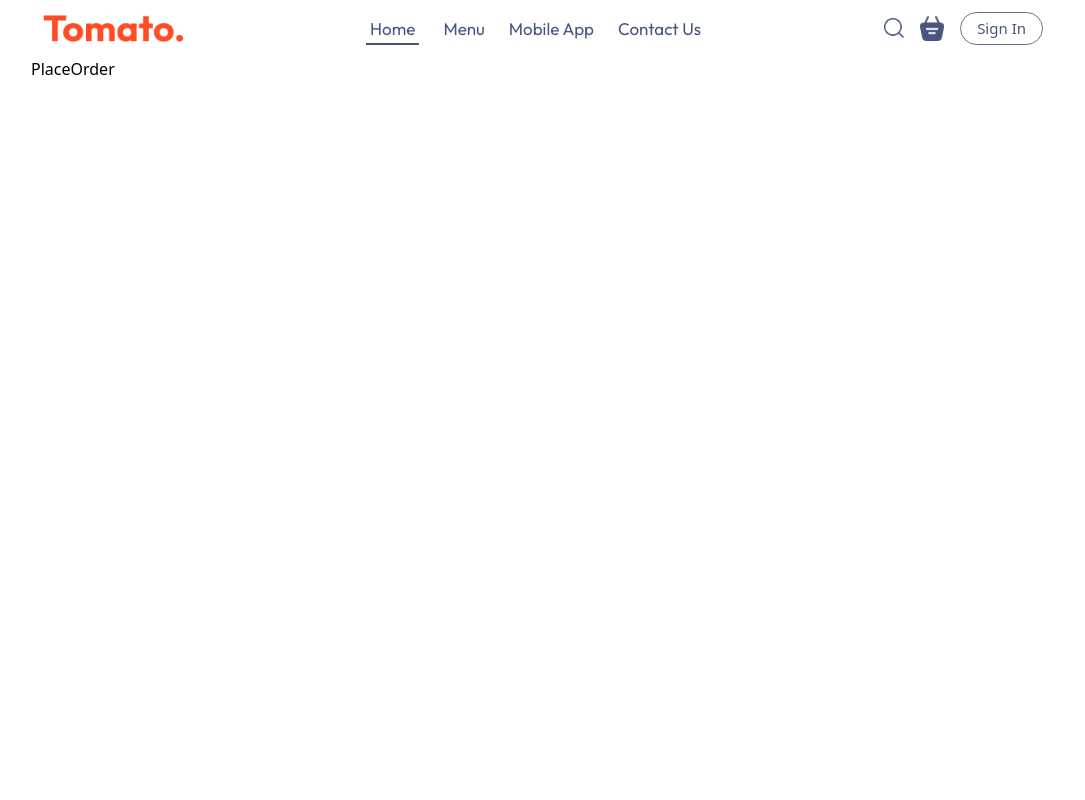
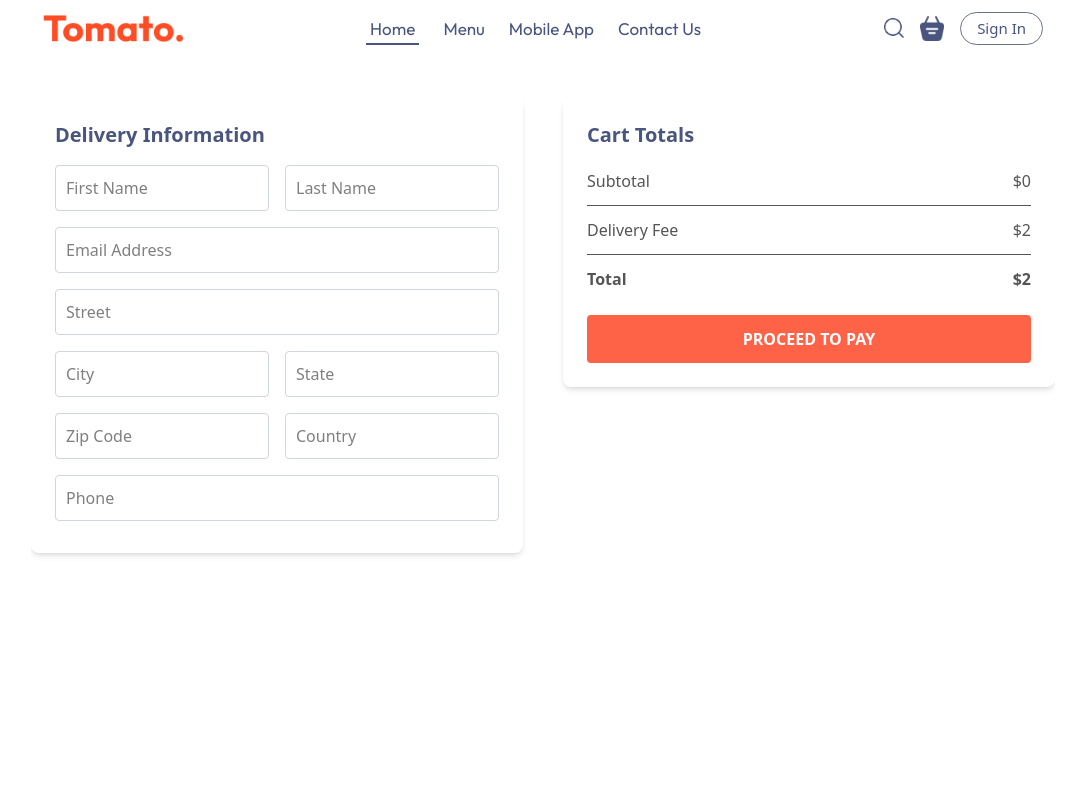
Before and after one commit to Bslm61/Bslm.Food, a React (Vite) app in the folder Frontend/: page /order in a window 1280 px wide. Shown: the top 800 px of the page, without its empty margins (97-1182 px from the left). Built offline with nearby package versions, Linux system fonts and the light colour scheme; a web font is replaced by a local one.

Commit message:
Placeorder & proceed pay

```diff
--- a/Frontend/src/context/StoreContext.jsx
+++ b/Frontend/src/context/StoreContext.jsx
@@ -1,4 +1,4 @@
-import { createContext, useEffect } from "react";
+import { createContext } from "react";
 import { food_list } from "../assets/assets";
 import { useState } from "react";
 
@@ -19,19 +19,16 @@ export const StoreContextProvider = (props) => {
     setCartItems((prev) => ({ ...prev, [itemId]: prev[itemId] - 1 }));
   };
 
- const getTotalCartAmount=()=> {
-
-  let totalAmount = 0;
-  for (const item in cartItems)
-  {
-    if (cartItems[item]> 0) {
-      let itemInfo = food_list.find((product)=>product._id===item)
-    totalAmount += itemInfo.price* cartItems[item];
+  const getTotalCartAmount = () => {
+    let totalAmount = 0;
+    for (const item in cartItems) {
+      if (cartItems[item] > 0) {
+        let itemInfo = food_list.find((product) => product._id === item);
+        totalAmount += itemInfo.price * cartItems[item] ;
+      }
     }
-
-  }
-  return totalAmount
- }
+    return totalAmount;
+  };
 
   const contextValue = {
     food_list,
--- a/Frontend/src/pages/Cart/Cart.jsx
+++ b/Frontend/src/pages/Cart/Cart.jsx
@@ -1,10 +1,11 @@
 import React from "react";
-import { useContext } from "react";
+import { useNavigate } from "react-router";
+import { useContext  } from "react";
 import StoreContext from "../../context/StoreContext";
 
 export const Cart = () => {
   const { cartItems, food_list, removeFromCart , getTotalCartAmount  } = useContext(StoreContext);
-
+  const navigate = useNavigate ();
   return (
     //cart
     <div className="mt-[100px]">
@@ -63,10 +64,12 @@ export const Cart = () => {
             <hr className="my-2.5" />
             <div className="flex justify-between text-[#555] ">
               <b>Total</b>
-              <b>${getTotalCartAmount()}</b>
+              <b>${getTotalCartAmount()+ 2}</b>
             </div>
           </div>
-          <button className="border-none text-white bg-[#FF6347] w-[max(15vw,200px)] py-3 px-0 cursor-pointer rounded-sm">PROCEED TO CHECKOUT</button>
+          <button onClick={()=>{
+            navigate('/order')
+          }} className="border-none text-white bg-[#FF6347] w-[max(15vw,200px)] py-3 px-0 cursor-pointer rounded-sm">PROCEED TO CHECKOUT</button>
         </div>
         {/* cart-promocode */}
         <div className="flex-1">
--- a/Frontend/src/pages/PlaceOrder/PlaceOrder.jsx
+++ b/Frontend/src/pages/PlaceOrder/PlaceOrder.jsx
@@ -1,5 +1,107 @@
-import React from "react";
+import React, { useContext } from "react";
+import StoreContext from "../../context/StoreContext";
 
 export const PlaceOrder = () => {
-  return <div>PlaceOrder</div>;
+  const { getTotalCartAmount } = useContext(StoreContext);
+
+  return (
+    <form className="flex flex-col lg:flex-row justify-between gap-10 mt-10 mb-20">
+      {/* LEFT SIDE - Delivery Form */}
+      <div className="flex-1 bg-white p-6 rounded-lg shadow-md">
+        <p className="text-xl font-semibold mb-4 text-[#49557e]">
+          Delivery Information
+        </p>
+
+        {/* Name fields */}
+        <div className="flex gap-4 mb-4">
+          <input
+            type="text"
+            placeholder="First Name"
+            className="w-full border border-gray-300 p-2.5 rounded-sm outline-none focus:border-[#FF6347] duration-300"
+          />
+          <input
+            type="text"
+            placeholder="Last Name"
+            className="w-full border border-gray-300 p-2.5 rounded-sm outline-none focus:border-[#FF6347] duration-300"
+          />
+        </div>
+
+        <input
+          type="email"
+          placeholder="Email Address"
+          className="w-full border border-gray-300 p-2.5 mb-4 rounded-sm outline-none focus:border-[#FF6347] duration-300"
+        />
+        <input
+          type="text"
+          placeholder="Street"
+          className="w-full border border-gray-300 p-2.5 mb-4 rounded-sm outline-none focus:border-[#FF6347] duration-300"
+        />
+
+        {/* City / State */}
+        <div className="flex gap-4 mb-4">
+          <input
+            type="text"
+            placeholder="City"
+            className="w-full border border-gray-300 p-2.5 rounded-sm outline-none focus:border-[#FF6347] duration-300"
+          />
+          <input
+            type="text"
+            placeholder="State"
+            className="w-full border border-gray-300 p-2.5 rounded-sm outline-none focus:border-[#FF6347] duration-300"
+          />
+        </div>
+
+        {/* Zip / Country */}
+        <div className="flex gap-4 mb-4">
+          <input
+            type="text"
+            placeholder="Zip Code"
+            className="w-full border border-gray-300 p-2.5 rounded-sm outline-none focus:border-[#FF6347] duration-300"
+          />
+          <input
+            type="text"
+            placeholder="Country"
+            className="w-full border border-gray-300 p-2.5 rounded-sm outline-none focus:border-[#FF6347] duration-300"
+          />
+        </div>
+
+        <input
+          type="text"
+          placeholder="Phone"
+          className="w-full border border-gray-300 p-2.5 mb-2 rounded-sm outline-none focus:border-[#FF6347] duration-300"
+        />
+      </div>
+
+      {/* RIGHT SIDE - Cart Summary */}
+      <div className="flex-1 bg-white p-6 rounded-lg shadow-md h-max">
+        <h2 className="text-xl font-semibold mb-5 text-[#49557e]">
+          Cart Totals
+        </h2>
+
+        <div className="flex flex-col gap-3 text-[#555]">
+          <div className="flex justify-between">
+            <p>Subtotal</p>
+            <p>${getTotalCartAmount()}</p>
+          </div>
+          <hr />
+          <div className="flex justify-between">
+            <p>Delivery Fee</p>
+            <p>$2</p>
+          </div>
+          <hr />
+          <div className="flex justify-between font-semibold">
+            <p>Total</p>
+            <p>${getTotalCartAmount() + 2}</p>
+          </div>
+        </div>
+
+        <button
+          type="submit"
+          className="mt-6 w-full text-white bg-[#FF6347] py-3 rounded-sm font-semibold hover:opacity-90 duration-300"
+        >
+          PROCEED TO PAY
+        </button>
+      </div>
+    </form>
+  );
 };
```
